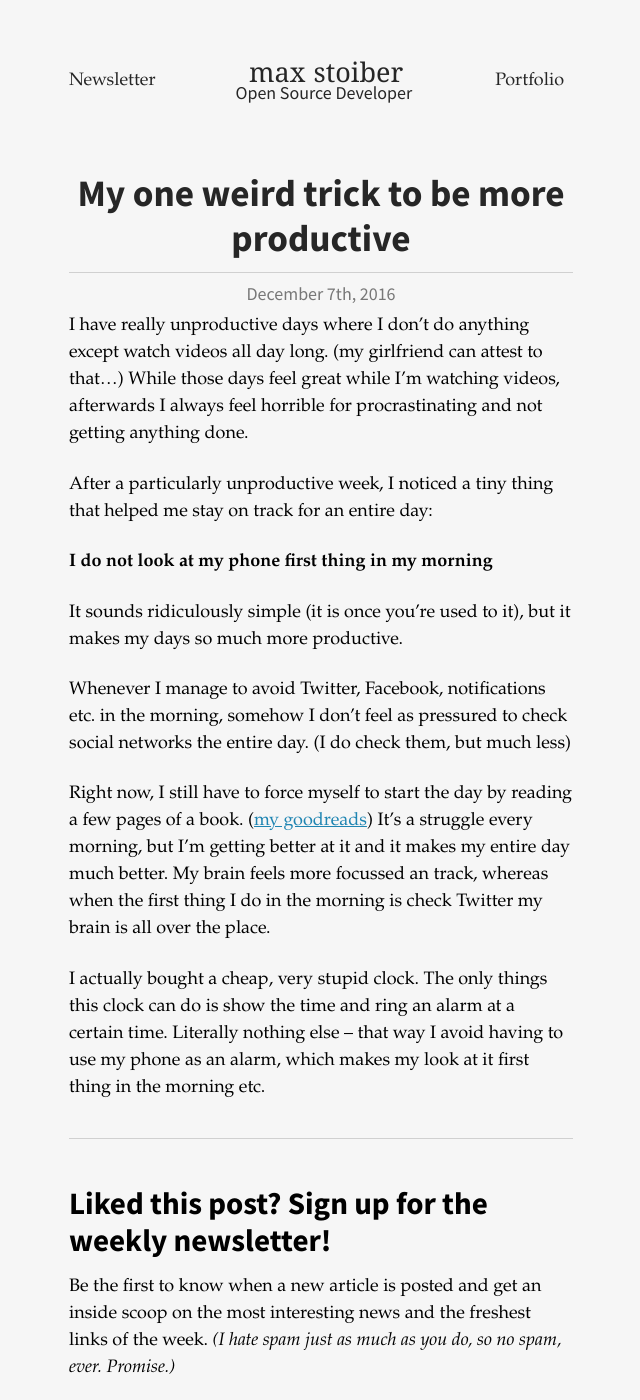
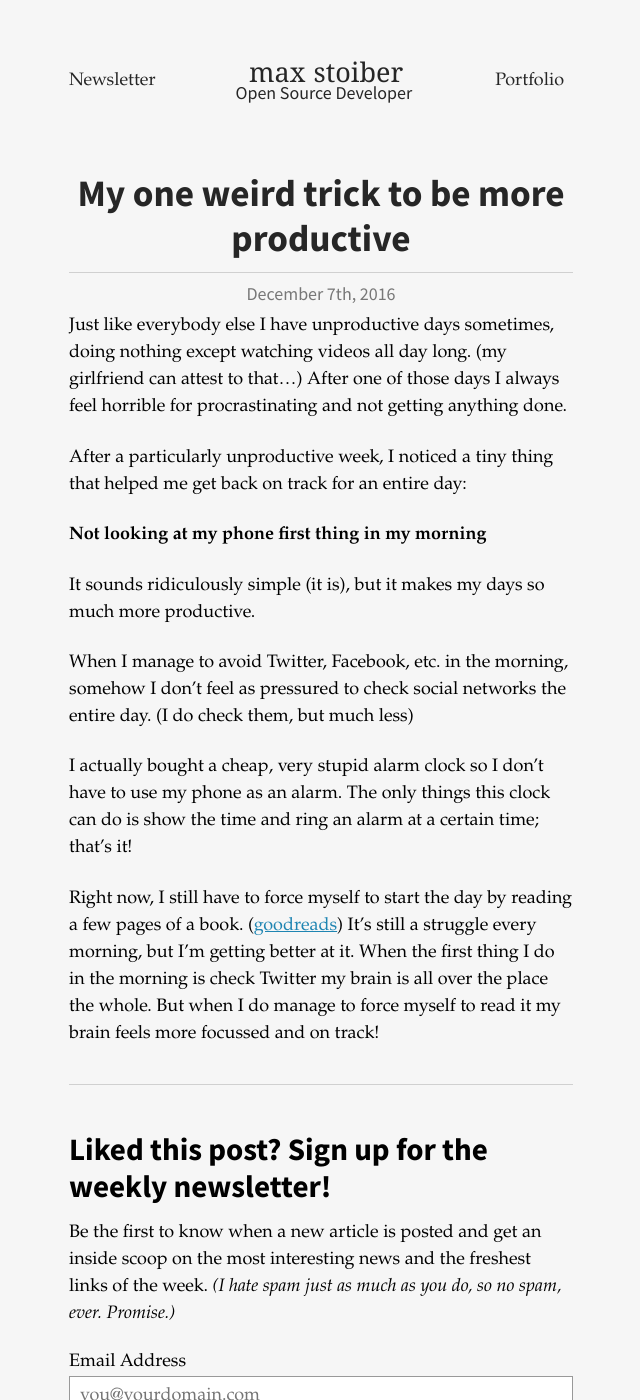
Before and after one commit to mxstbr/mxstbr.github.io, a Jekyll site: the page built from _posts/2016-12-07-productivity-trick.md, in a window 1280 px wide and 1400 px high. Shown: the whole window, without its empty margins (319-959 px from the left). Built offline with Jekyll 4.4.1, drawn with Linux system fonts in a browser that asks for light colours.

Commit message:
Update productivity post

```diff
--- a/_posts/2016-12-07-productivity-trick.md
+++ b/_posts/2016-12-07-productivity-trick.md
@@ -5,16 +5,16 @@ title: My one weird trick to be more productive
 tags: productivity hack
 ---
 
-I have really unproductive days where I don't do anything except watch videos all day long. (my girlfriend can attest to that...) While those days feel great while I'm watching videos, afterwards I always feel horrible for procrastinating and not getting anything done.
+Just like everybody else I have unproductive days sometimes, doing nothing except watching videos all day long. (my girlfriend can attest to that...) After one of those days I always feel horrible for procrastinating and not getting anything done.
 
-After a particularly unproductive week, I noticed a tiny thing that helped me stay on track for an entire day:
+After a particularly unproductive week, I noticed a tiny thing that helped me get back on track for an entire day:
 
-**I do not look at my phone first thing in my morning**
+**Not looking at my phone first thing in my morning**
 
-It sounds ridiculously simple (it is once you're used to it), but it makes my days so much more productive.
+It sounds ridiculously simple (it is), but it makes my days so much more productive.
 
-Whenever I manage to avoid Twitter, Facebook, notifications etc. in the morning, somehow I don't feel as pressured to check social networks the entire day. (I do check them, but much less)
+When I manage to avoid Twitter, Facebook, etc. in the morning, somehow I don't feel as pressured to check social networks the entire day. (I do check them, but much less)
 
-Right now, I still have to force myself to start the day by reading a few pages of a book. ([my goodreads](https://www.goodreads.com/mxstbr)) It's a struggle every morning, but I'm getting better at it and it makes my entire day much better. My brain feels more focussed an track, whereas when the first thing I do in the morning is check Twitter my brain is all over the place.
+I actually bought a cheap, very stupid alarm clock so I don't have to use my phone as an alarm. The only things this clock can do is show the time and ring an alarm at a certain time; that's it!
 
-I actually bought a cheap, very stupid clock. The only things this clock can do is show the time and ring an alarm at a certain time. Literally nothing else – that way I avoid having to use my phone as an alarm, which makes my look at it first thing in the morning etc.
+Right now, I still have to force myself to start the day by reading a few pages of a book. ([goodreads](https://www.goodreads.com/mxstbr)) It's still a struggle every morning, but I'm getting better at it. When the first thing I do in the morning is check Twitter my brain is all over the place the whole. But when I do manage to force myself to read it my brain feels more focussed and on track!
```
